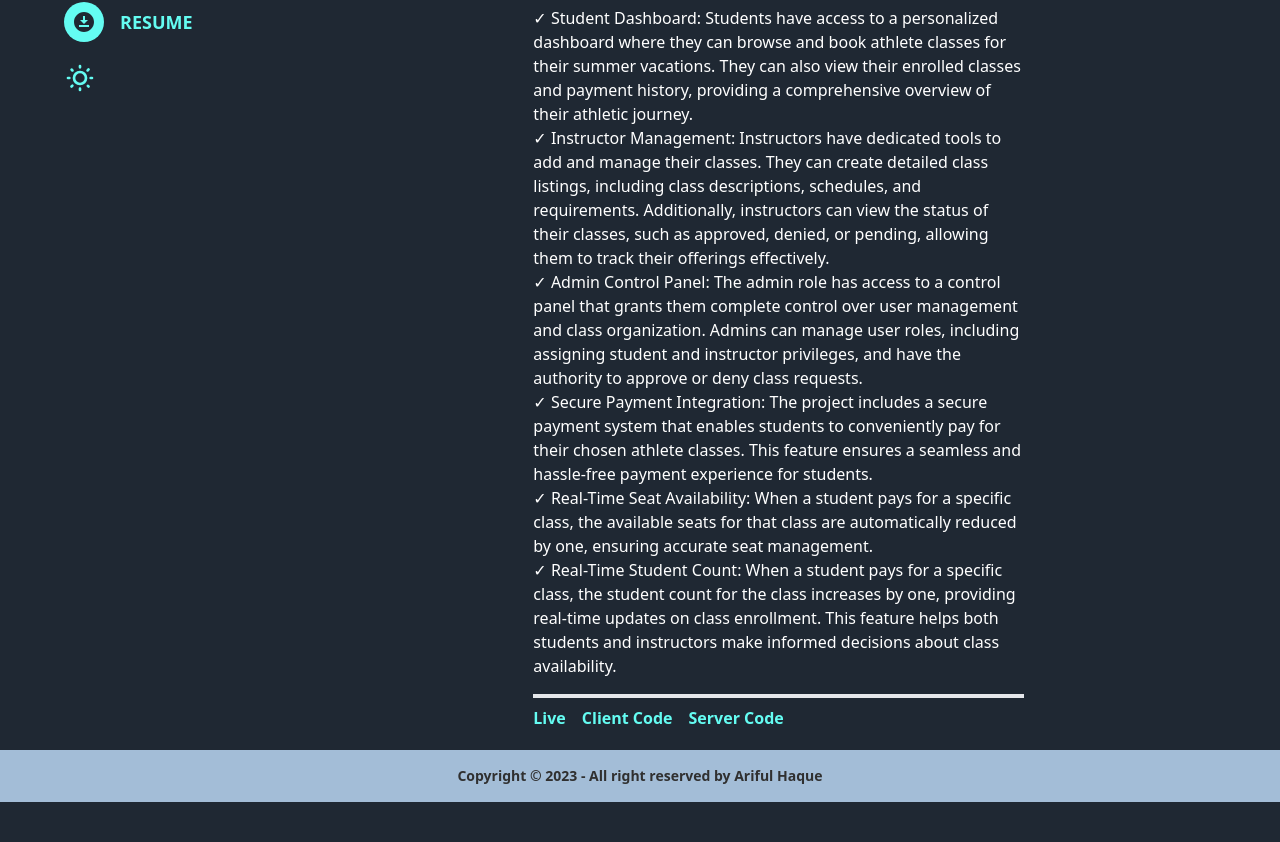
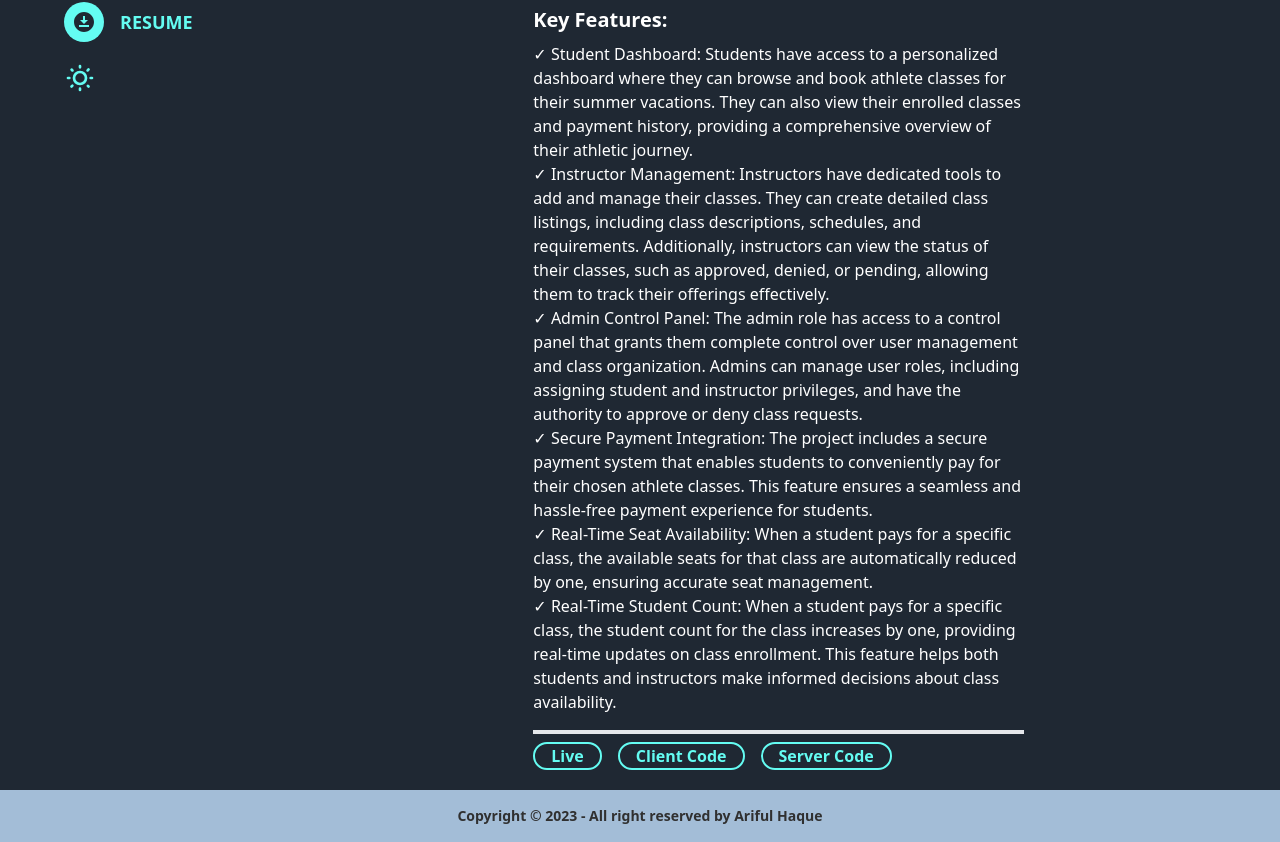
Before and after one commit to Arifprogrammer/my-portfolio, a React (Vite) app: page /projects/1 in a window 1280 px wide. Shown: the part 546-1388 px from the top of the page. Before the commit the page ends 1348 px from the top, so only its background shows below. Built offline with nearby package versions, Linux system fonts and the light colour scheme.

Commit message:
eidted css file

```diff
--- a/src/index.css
+++ b/src/index.css
@@ -28,8 +28,8 @@
 .banner-img::before {
   content: "";
   background-image: conic-gradient(#66fcf1 20deg, transparent 120deg);
-  width: 150%;
-  height: 150%;
+  width: 180%;
+  height: 180%;
   position: absolute;
   animation: rotate 3s linear infinite;
 }
--- a/src/layouts/HomeLayout.jsx
+++ b/src/layouts/HomeLayout.jsx
@@ -1,4 +1,4 @@
-import { Outlet } from "react-router-dom";
+import { Outlet, useLocation } from "react-router-dom";
 import Navbar from "../pages/shared/Navbar/Navbar";
 import AOS from "aos";
 import "aos/dist/aos.css";
@@ -6,6 +6,17 @@ import { useEffect } from "react";
 import Footer from "../pages/shared/Footer/Footer";
 
 const HomeLayout = () => {
+  //* hooks
+  const { pathname } = useLocation();
+
+  //* effects
+  useEffect(() => {
+    const path = pathname.split("/");
+    if (path.length > 2) {
+      window.scrollTo(0, 0);
+    }
+  }, [pathname]);
+
   useEffect(() => {
     AOS.init();
   }, []);
--- a/src/pages/Projects/SpecificProject/SpecificProject.jsx
+++ b/src/pages/Projects/SpecificProject/SpecificProject.jsx
@@ -31,6 +31,7 @@ const SpecificProject = () => {
 
               {project?.credentials && (
                 <div className="pt-4 text-neutral font-semibold">
+                  <p className="text-xl font-semibold pb-2">Credentials:</p>
                   {project.credentials?.map((c, i) => (
                     <p key={i}>{c}</p>
                   ))}
@@ -48,7 +49,7 @@ const SpecificProject = () => {
                   href={project.live}
                   target="_blank"
                   rel="noreferrer"
-                  className="hover:text-white transition duration-300"
+                  className="hover:text-black transition duration-300 px-4 border-2 border-primary rounded-2xl hover:bg-primary"
                 >
                   Live
                 </a>
@@ -56,7 +57,7 @@ const SpecificProject = () => {
                   href={project.client}
                   target="_blank"
                   rel="noreferrer"
-                  className="hover:text-white transition duration-300"
+                  className="hover:text-black transition duration-300 px-4 border-2 border-primary rounded-2xl hover:bg-primary"
                 >
                   Client Code
                 </a>
@@ -64,7 +65,7 @@ const SpecificProject = () => {
                   href={project.server}
                   target="_blank"
                   rel="noreferrer"
-                  className="hover:text-white transition duration-300"
+                  className="hover:text-black transition duration-300 px-4 border-2 border-primary rounded-2xl hover:bg-primary"
                 >
                   Server Code
                 </a>
```
